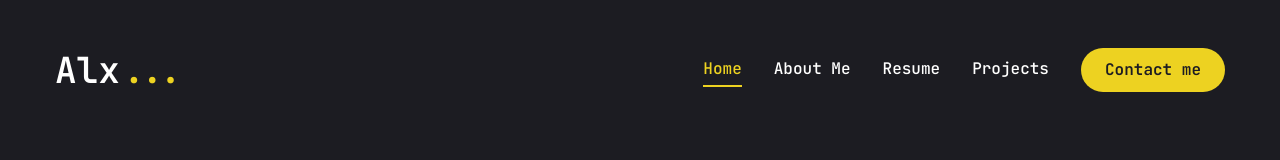
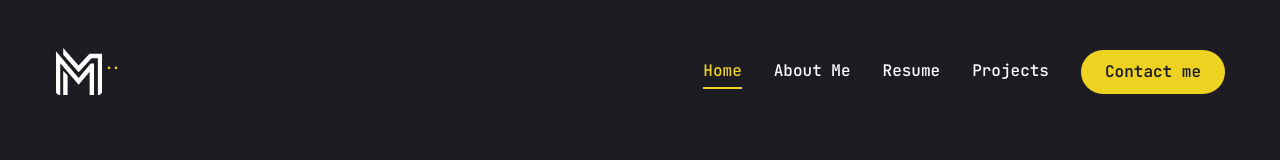
Before and after one commit to AlexMorvi/portafolio, a Next.js app: page / in a window 1280 px wide. Shown: the top 160 px of the page. Built offline with nearby package versions, Linux system fonts and the light colour scheme.

Commit message:
Replace Alx for logo

```diff
--- a/components/Header.jsx
+++ b/components/Header.jsx
@@ -1,5 +1,6 @@
 import Link from "next/link";
 import { Button } from "./ui/button";
+import Image from "next/image"; // Add this line
 
 //components
 import Nav from "./Nav";
@@ -10,9 +11,15 @@ const Header = () => {
     <header className = "py-8 xl:py-12 text-white">
       <div className="container mx-auto flex justify-between items-center">
         {/*logo*/}
-        <Link href="/">
-        <h1 className="text-4xl font-semibold">Alx
-          <span className="text-accent">...</span></h1>
+        <Link href="/" className="flex justify-end">
+        <Image
+            src="/LogoM.svg"
+            alt="Logo"
+            width={48}
+            height={48}
+            className="invert"
+          />
+          <span className="text-accent">..</span>
         </Link>
         {/*desk nav & hire me button*/}
         <div className="hidden xl:flex items-center gap-8  ">
```
Also changed, not shown: public/LogoM.svg (added).
